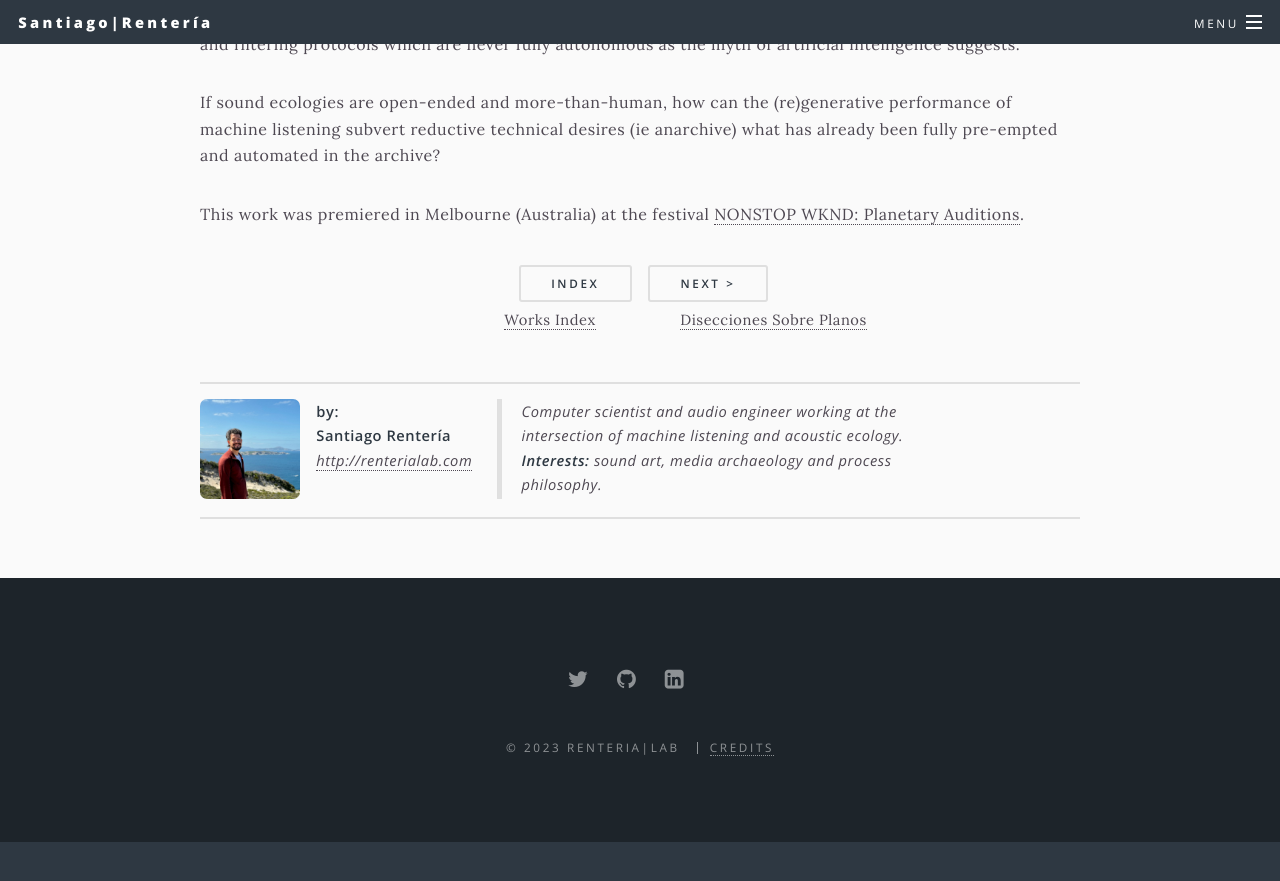
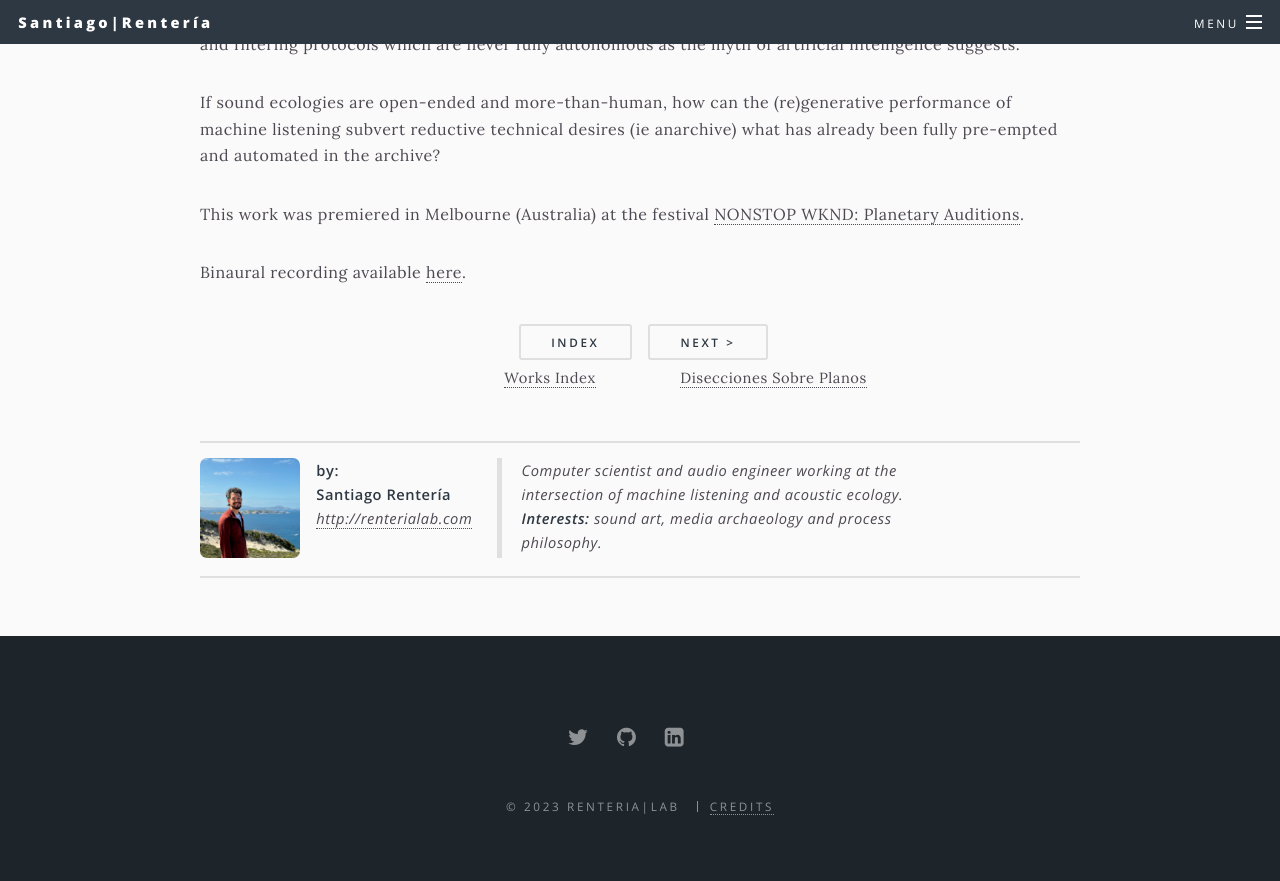
Before and after one commit to hermes2507/renterialab.com, a Jekyll site: the page built from _posts/works/2023-10-18-dadamining.md, in a window 1280 px wide and 900 px high, scrolled down 1472 px. Shown: the top 881 px of the window. Built offline with Jekyll 4.4.1, drawn with Linux system fonts in a browser that asks for light colours; before the commit the page ends 2314 px from its top, so only the background shows below that.

Commit message:
Update 2023-10-18-dadamining.md
Add link to bandcamp.

```diff
--- a/_posts/works/2023-10-18-dadamining.md
+++ b/_posts/works/2023-10-18-dadamining.md
@@ -21,3 +21,6 @@
 
 This work was premiered in Melbourne (Australia) at the festival <a href=
 "https://nowornever.melbourne.vic.gov.au/event/planetary-auditions">NONSTOP WKND: Planetary Auditions</a>.
+
+Binaural recording available <a href=
+"[https://nowornever.melbourne.vic.gov.au/event/planetary-auditions](https://santiagorenteria.bandcamp.com/album/spectral-de-compositions)https://santiagorenteria.bandcamp.com/album/spectral-de-compositions">here</a>.
```
